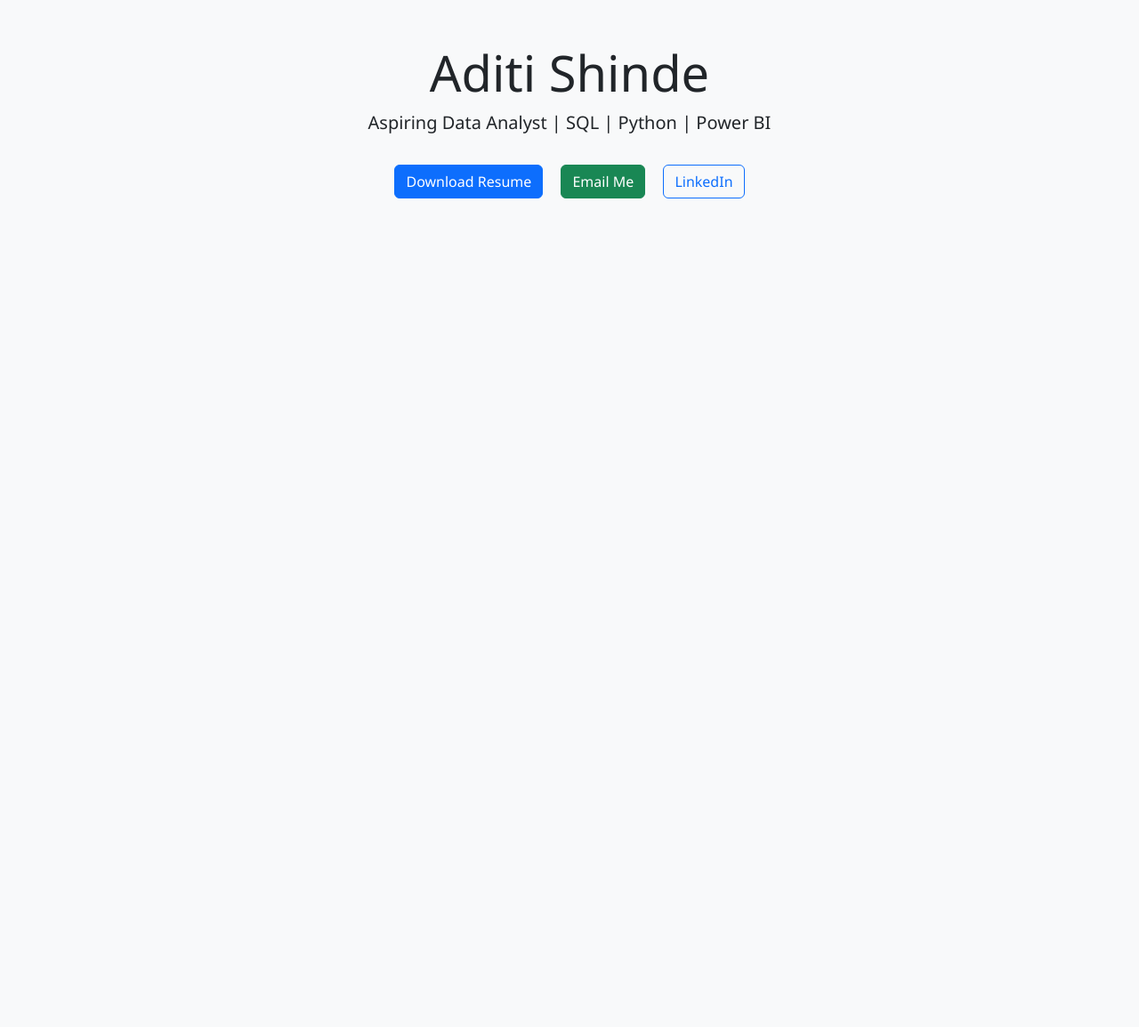
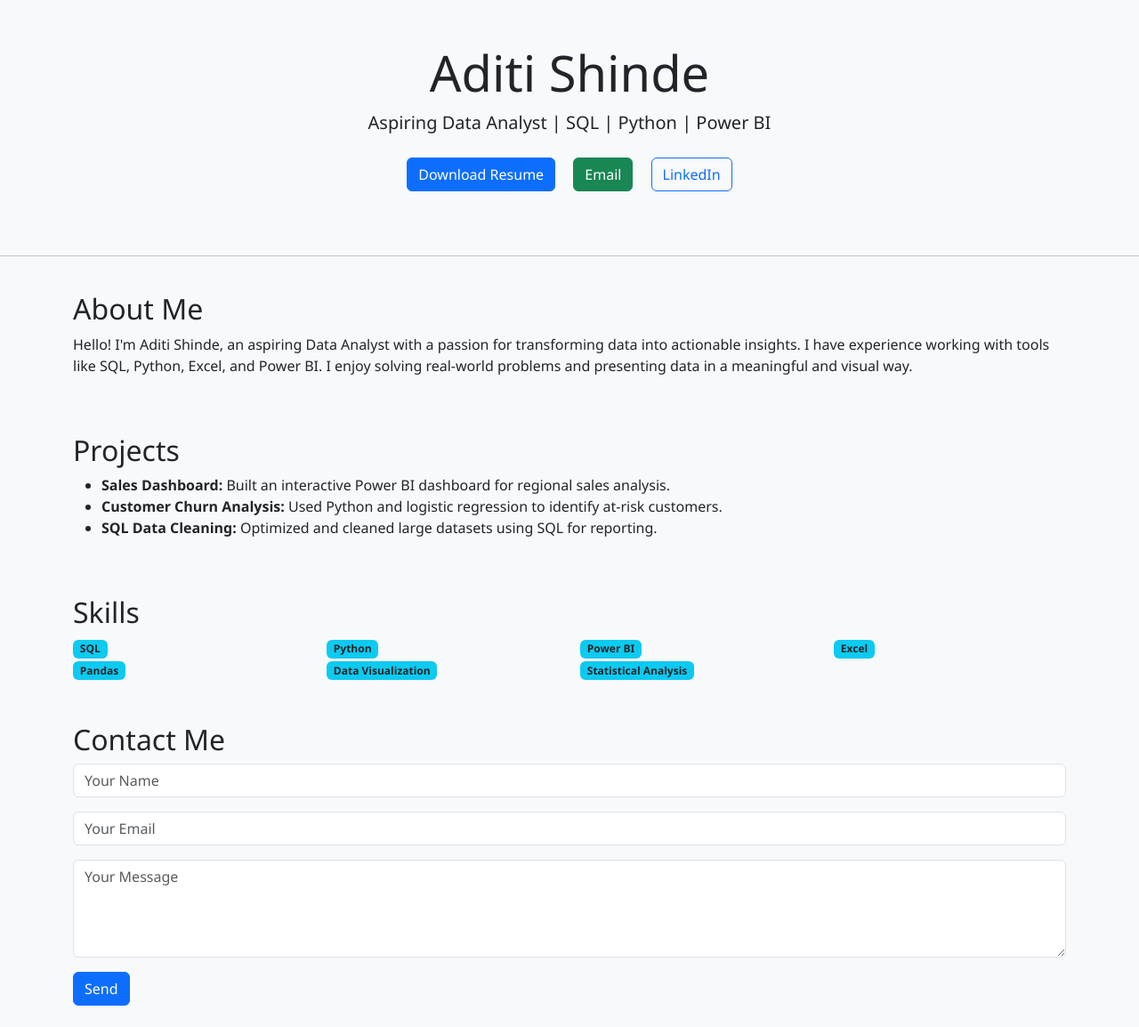
Before and after one commit to AditiPS55/aditi.github.io, a plain HTML site: page index.html in a window 1280 px wide. Shown: the whole page at 89% size. Before the commit the page ends 800 px from the top, so only its background shows below. Drawn offline with nearby package versions, Linux system fonts and the light colour scheme.

Commit message:
Added About, Projects, Skills, Contact sections

```diff
--- a/index.html
+++ b/index.html
@@ -7,15 +7,61 @@
     <link href="https://cdn.jsdelivr.net/npm/bootstrap@5.3.0/dist/css/bootstrap.min.css" rel="stylesheet">
     <link rel="stylesheet" href="style.css">
 </head>
-<body class="bg-light text-center">
-    <div class="container mt-5">
+<body class="bg-light text-dark">
+
+    <div class="container py-5 text-center">
         <h1 class="display-4">Aditi Shinde</h1>
         <p class="lead">Aspiring Data Analyst | SQL | Python | Power BI</p>
-        <div class="mt-4">
-            <a href="assets/Resume.pdf" class="btn btn-primary m-2">Download Resume</a>
-            <a href="mailto:aditips555@gmail.com" class="btn btn-success m-2">Email Me</a>
-            <a href="https://www.linkedin.com/in/aditishinde555" class="btn btn-outline-primary m-2">LinkedIn</a>
+        <a href="assets/Resume.pdf" class="btn btn-primary m-2">Download Resume</a>
+        <a href="mailto:aditips555@gmail.com" class="btn btn-success m-2">Email</a>
+        <a href="https://www.linkedin.com/in/aditishinde555" class="btn btn-outline-primary m-2">LinkedIn</a>
+    </div>
+
+    <hr>
+
+    <div class="container py-4">
+        <h2>About Me</h2>
+        <p>Hello! I'm Aditi Shinde, an aspiring Data Analyst with a passion for transforming data into actionable insights.
+        I have experience working with tools like SQL, Python, Excel, and Power BI. I enjoy solving real-world problems and presenting data in a meaningful and visual way.</p>
+    </div>
+
+    <div class="container py-4">
+        <h2>Projects</h2>
+        <ul>
+            <li><strong>Sales Dashboard:</strong> Built an interactive Power BI dashboard for regional sales analysis.</li>
+            <li><strong>Customer Churn Analysis:</strong> Used Python and logistic regression to identify at-risk customers.</li>
+            <li><strong>SQL Data Cleaning:</strong> Optimized and cleaned large datasets using SQL for reporting.</li>
+        </ul>
+    </div>
+
+    <div class="container py-4">
+        <h2>Skills</h2>
+        <div class="row">
+            <div class="col-md-3"><span class="badge bg-info text-dark">SQL</span></div>
+            <div class="col-md-3"><span class="badge bg-info text-dark">Python</span></div>
+            <div class="col-md-3"><span class="badge bg-info text-dark">Power BI</span></div>
+            <div class="col-md-3"><span class="badge bg-info text-dark">Excel</span></div>
+            <div class="col-md-3"><span class="badge bg-info text-dark">Pandas</span></div>
+            <div class="col-md-3"><span class="badge bg-info text-dark">Data Visualization</span></div>
+            <div class="col-md-3"><span class="badge bg-info text-dark">Statistical Analysis</span></div>
         </div>
     </div>
+
+    <div class="container py-4">
+        <h2>Contact Me</h2>
+        <form action="https://formspree.io/f/mwkgrrrp" method="POST">
+            <div class="mb-3">
+                <input type="text" class="form-control" name="name" placeholder="Your Name" required>
+            </div>
+            <div class="mb-3">
+                <input type="email" class="form-control" name="email" placeholder="Your Email" required>
+            </div>
+            <div class="mb-3">
+                <textarea class="form-control" name="message" rows="4" placeholder="Your Message" required></textarea>
+            </div>
+            <button type="submit" class="btn btn-primary">Send</button>
+        </form>
+    </div>
+
 </body>
 </html>
```
Also changed, not shown: 2 other files.
